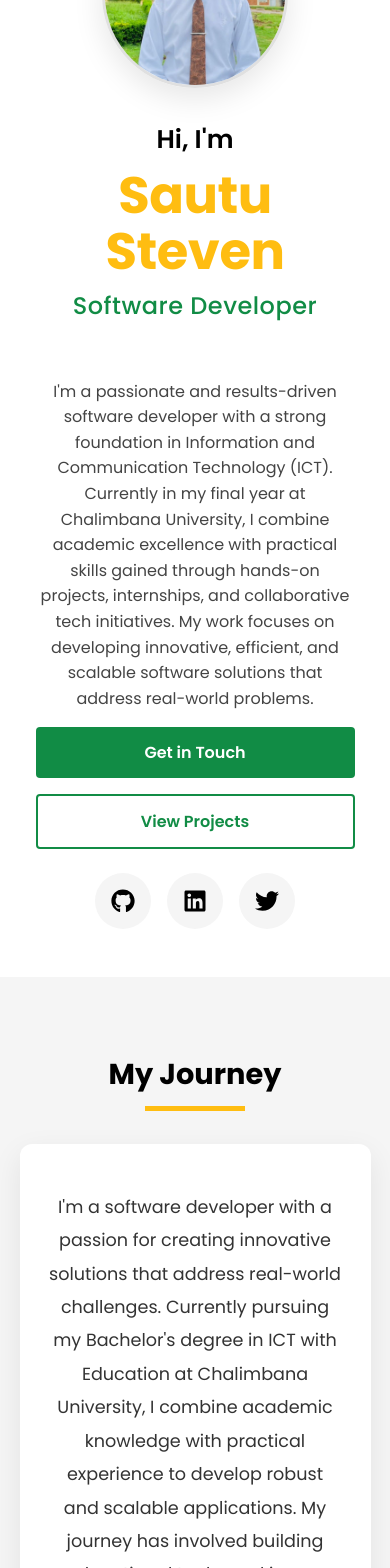
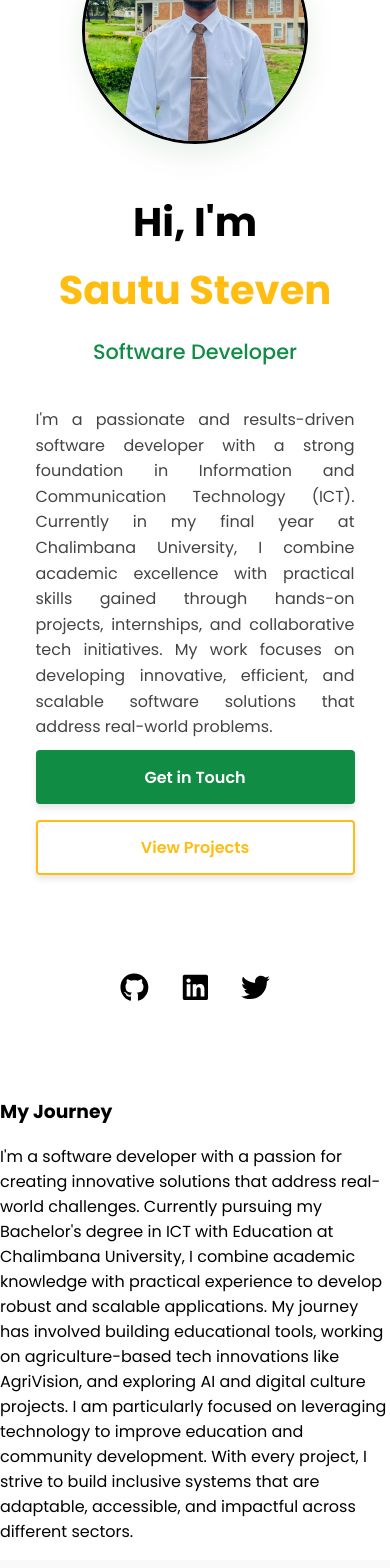
Before and after one commit to StevenSautu/My-Portofolio, a React (Create React App) app in the folder my-portfolio/: page / in a window 390 px wide. Shown: the part 260-1828 px from the top of the page. Built offline with nearby package versions, Linux system fonts and the light colour scheme.

Commit message:
Update AboutMe component styles

```diff
--- a/my-portfolio/src/components/AboutMe.css
+++ b/my-portfolio/src/components/AboutMe.css
@@ -1,13 +1,14 @@
-/* AboutMe.css */
 @import url('https://fonts.googleapis.com/css2?family=Poppins:wght@300;400;500;600;700&display=swap');
 
 :root {
   --selective-yellow: #FFBD11ff;
   --black: #000000ff;
   --sea-green: #118C45ff;
+  --sea-green-2: #128F45ff;
+  --black-2: #000001ff;
   --white: #ffffff;
   --light-gray: #f5f5f5;
-  --medium-gray: #e0e0e0;
+  --medium-gray: #d1a700;
   --dark-gray: #333333;
 }
 
@@ -33,25 +34,26 @@
 
 .content-wrapper {
   width: 90%;
-  max-width: 1400px;
+  max-width: 1500px;
   margin: 0 auto;
 }
 
+/* Horizontal layout with image on left and text on right */
 .profile-section {
   display: flex;
   align-items: flex-start;
-  gap: 6rem;
-  padding-left: 2rem;
-  margin-top: -2rem;
+  gap: 4rem;
+  padding: 0 1rem;
 }
 
+/* Left side - Image - MADE BIGGER */
 .profile-image-container {
   flex: 0 0 450px;
   height: 450px;
   border-radius: 50%;
   overflow: hidden;
-  border: 3px solid var(--medium-gray);
-  box-shadow: 0 10px 30px rgba(0, 0, 0, 0.1);
+  border: 3px solid var(--black);
+  box-shadow: 0 10px 30px rgba(0, 102, 22, 0.1);
 }
 
 .profile-image {
@@ -62,68 +64,60 @@
 }
 
 .profile-image:hover {
-  transform: scale(1.03);
+  transform: scale(1.05);
 }
 
+/* Right side - Text content - MOVED UP AND RIGHT WITH CENTERED ELEMENTS */
 .intro-text {
   flex: 1;
-  display: flex;
-  flex-direction: column;
-  gap: 2rem;
-  padding-right: 2rem;
-  margin-top: 0;
-  max-width: 600px;
+  text-align: center;
+  padding-top: 0;
+  margin-top: -5rem;
+  margin-left: 3rem;
 }
 
 .intro-header {
-  text-align: center;
-  margin-top: 0;
-  margin-bottom: 1rem;
+  margin-bottom: 2rem;
+  display: flex;
+  flex-direction: column;
+  align-items: center;
 }
 
 .greeting {
-  font-size: 2rem;
-  font-weight: 600;
+  font-size: 1.8rem;
+  font-weight: 900;
+  color: var(--black);
   margin: 0;
-  color: var(--black);
-  margin-bottom: 0.5rem;
 }
 
 .name {
   font-size: 3.2rem;
-  font-weight: 700;
+  font-weight: 800;
+  color: var(--selective-yellow);
   margin: 0.5rem 0;
-  color: var(--selective-yellow);
-  line-height: 1.1;
-  letter-spacing: -0.5px;
 }
 
 .title {
-  font-size: 1.75rem;
+  font-size: 1.5rem;
   font-weight: 500;
-  margin: 0.5rem 0 1rem;
   color: var(--sea-green);
-  letter-spacing: 0.5px;
-}
-
-.intro-content {
-  text-align: left;
+  margin: 0.5rem 0;
 }
 
 .description {
   font-size: 1.1rem;
   line-height: 1.8;
-  margin: 0;
+  margin-bottom: 2rem;
   color: var(--dark-gray);
-  text-align: center;
-  padding: 0 1rem;
+  text-align: justify;
 }
 
+/* Buttons - COLORS SWAPPED */
 .cta-buttons {
   display: flex;
-  gap: 1.5rem;
-  margin: 1rem 0;
   justify-content: center;
+  gap: 4.5rem;
+  margin-bottom: 6rem;
 }
 
 .btn {
@@ -132,199 +126,115 @@
   font-weight: 600;
   cursor: pointer;
   transition: all 0.3s ease;
-  border: none;
   font-size: 1rem;
   text-decoration: none;
-  display: inline-flex;
-  align-items: center;
-  justify-content: center;
-  min-width: 140px;
+  display: inline-block;
+  text-align: center;
+  min-width: 160px;
 }
 
+/* Now yellow is secondary and green is primary */
 .primary-btn {
-  background-color: var(--sea-green);
+  background-color: var(--sea-green); /* Now green */
   color: var(--white);
+  border: 2px solid var(--sea-green);
+  box-shadow: 0 4px 6px rgba(0, 0, 0, 0.1);
 }
 
 .primary-btn:hover {
-  background-color: #0e7339;
+  background-color: var(--selective-yellow); /* Now yellow on hover */
+  border-color: var(--selective-yellow);
+  color: var(--black);
   transform: translateY(-2px);
-  box-shadow: 0 4px 12px rgba(17, 140, 69, 0.2);
+  box-shadow: 0 6px 8px rgba(0, 0, 0, 0.15);
 }
 
 .secondary-btn {
   background-color: transparent;
-  border: 2px solid var(--sea-green);
-  color: var(--sea-green);
+  color: var(--selective-yellow); /* Now yellow */
+  border: 2px solid var(--selective-yellow);
+  box-shadow: 0 4px 6px rgba(0, 0, 0, 0.1);
 }
 
 .secondary-btn:hover {
-  background-color: rgba(17, 140, 69, 0.1);
+  background-color: transparent;
+  color: var(--sea-green); /* Now green on hover */
+  border-color: var(--sea-green);
   transform: translateY(-2px);
+  box-shadow: 0 6px 8px rgba(0, 0, 0, 0.15);
 }
 
+/* Social Icons */
 .social-icons {
   display: flex;
-  gap: 1.5rem;
+  gap: 2rem;
   justify-content: center;
-  margin-top: 1.5rem;
 }
 
 .social-icon {
   font-size: 1.8rem;
   color: var(--black);
   transition: all 0.3s ease;
-  padding: 0.5rem;
-  border-radius: 50%;
-  background-color: var(--light-gray);
-  display: flex;
-  align-items: center;
-  justify-content: center;
-  width: 45px;
-  height: 45px;
+  text-decoration: none;
 }
 
 .social-icon:hover {
-  color: var(--white);
-  background-color: var(--sea-green);
+  color: var(--selective-yellow);
   transform: translateY(-3px);
-  box-shadow: 0 4px 12px rgba(17, 140, 69, 0.2);
-}
-
-/* Enhanced Journey Section */
-.journey-section {
-  padding: 6rem 0;
-  background-color: var(--light-gray);
-  width: 100%;
-}
-
-.journey-container {
-  width: 90%;
-  max-width: 1200px;
-  margin: 0 auto;
-}
-
-.journey-title {
-  font-size: 2.5rem;
-  text-align: center;
-  margin-bottom: 3rem;
-  font-weight: 700;
-  color: var(--black);
-  position: relative;
-}
-
-.journey-title::after {
-  content: '';
-  position: absolute;
-  bottom: -15px;
-  left: 50%;
-  transform: translateX(-50%);
-  width: 100px;
-  height: 5px;
-  background-color: var(--selective-yellow);
-}
-
-.journey-content {
-  background-color: var(--white);
-  padding: 4rem;
-  border-radius: 12px;
-  box-shadow: 0 10px 30px rgba(0, 0, 0, 0.08);
-  max-width: 1000px;
-  margin: 0 auto;
-}
-
-.journey-text {
-  font-size: 1.2rem;
-  line-height: 1.9;
-  color: var(--dark-gray);
-  text-align: center;
 }
 
 /* Responsive styles */
+@media (max-width: 1200px) {
+  .profile-image-container {
+    flex: 0 0 400px;
+    height: 300px;
+  }
+}
+
 @media (max-width: 992px) {
   .profile-section {
     flex-direction: column;
     align-items: center;
-    gap: 2rem;
-    padding-left: 0;
-    margin-top: 0;
+    gap: 3rem;
+    text-align: justify;
   }
 
   .profile-image-container {
     flex: 0 0 350px;
-    height: 350px;
+    height: 450px;
   }
 
   .intro-text {
-    padding: 0 1rem;
+    text-align: center;
+    padding-top: 0;
     margin-top: 0;
-    max-width: 100%;
-    text-align: center;
-  }
-
-  .intro-header {
-    margin-bottom: 0.5rem;
-  }
-
-  .description {
-    padding: 0;
-  }
-
-  .cta-buttons {
-    flex-direction: row;
-    gap: 1rem;
-  }
-
-  .btn {
-    min-width: 120px;
-  }
-
-  .journey-section {
-    padding: 4rem 0;
-  }
-
-  .journey-content {
-    padding: 3rem;
+    margin-left: 0;
   }
 }
 
 @media (max-width: 768px) {
+  .profile-image-container {
+    flex: 0 0 280px;
+    height: 280px;
+  }
+
   .greeting {
-    font-size: 1.8rem;
+    font-size: 2.5rem;
   }
 
   .name {
-    font-size: 2.8rem;
+    font-size: 2.5rem;
   }
 
   .title {
-    font-size: 1.5rem;
-  }
-
-  .journey-title {
-    font-size: 2rem;
-  }
-
-  .journey-text {
-    font-size: 1.1rem;
-  }
-
-  .journey-content {
-    padding: 2.5rem;
+    font-size: 1.3rem;
   }
 }
 
 @media (max-width: 576px) {
-  .about-container {
-    padding: 3rem 0;
-  }
-
-  .greeting {
-    font-size: 1.6rem;
-  }
-
-  .name {
-    font-size: 3.2rem;
+  .profile-image-container {
+    flex: 0 0 220px;
+    height: 220px;
   }
 
   .cta-buttons {
@@ -335,31 +245,4 @@
   .btn {
     width: 100%;
   }
-
-  .profile-image-container {
-    flex: 0 0 180px;
-    height: 180px;
-  }
-
-  .journey-section {
-    padding: 3rem 0;
-  }
-
-  .journey-title {
-    font-size: 1.8rem;
-  }
-
-  .journey-content {
-    padding: 1.8rem;
-  }
-
-  .social-icons {
-    gap: 1rem;
-  }
-
-  .social-icon {
-    font-size: 1.5rem;
-    width: 40px;
-    height: 40px;
-  }
 }
```
